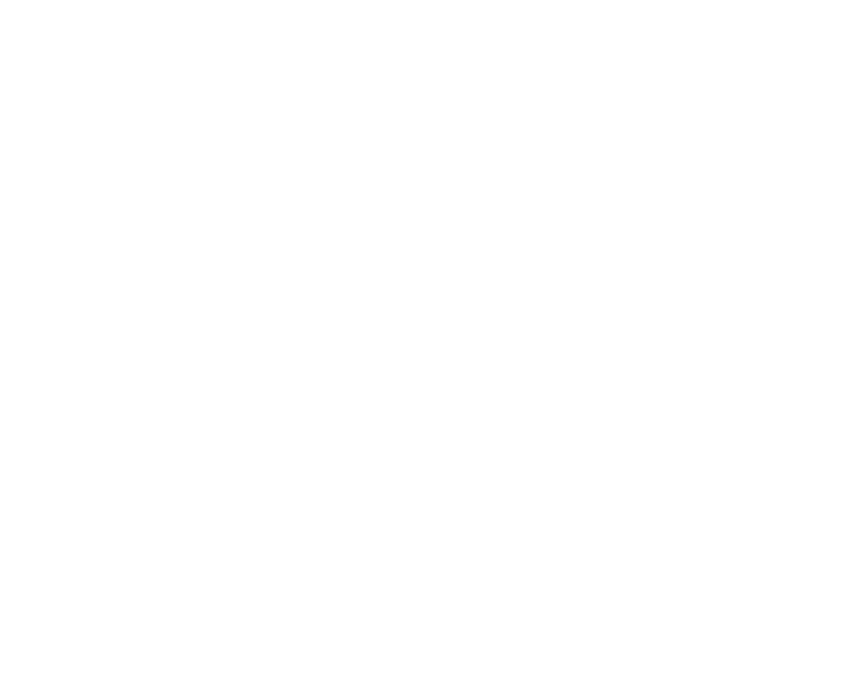
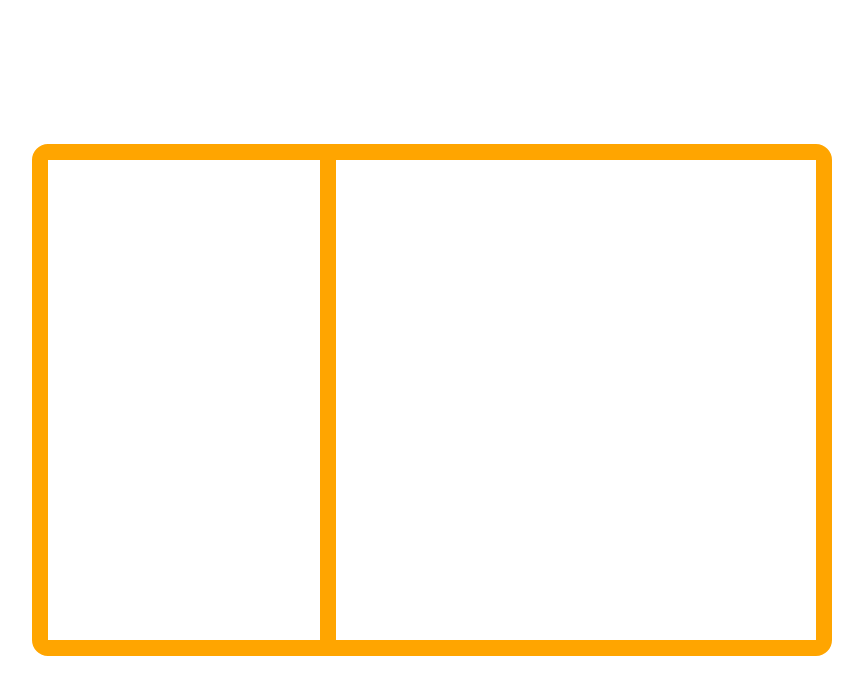
Before and after one commit to Dramura5088/Dramura5088.github.io, a plain HTML site: page index.html in a window 1280 px wide. Shown: the whole page, without its empty margins (208-1071 px from the left). Drawn offline with Linux system fonts and the light colour scheme; a web font is replaced by a local one.

Commit message:
A bit of setup
Kinda is what it looks like.

```diff
--- a/index.html
+++ b/index.html
@@ -3,10 +3,12 @@
     <head>
         <link href="https://fonts.googleapis.com/css2?family=Odibee+Sans&display=swap" rel="stylesheet">
         <link href="style.css" rel="stylesheet" type="text/css" />
+        <script src="script.js"></script>
     </head>
     <body>
         <div id = "holder">
-
+            <div id = "buttonHolder"></div>
+            <div id = "gridHolder"></div>
         </div>
     </body>
 </html>
--- a/style.css
+++ b/style.css
@@ -1,9 +1,53 @@
 :root {
-    color: red;
+    color: black;
+    --main-colour: orange;
+    --second-colour: red;
+}
+
+body {
+    margin: 0px;
+    min-width: 100vw;
+    min-height: 100vh;
 }
 
 #holder {
-    height: 40vh;
-    width: 40vh;
+
+    min-height: 60vh;
+    max-height: 60vh;
+
+    min-width: 60vw;
+    max-width: 60vw;
     border-radius: 1rem;
+    border: 2vh solid var(--main-colour);
+
+    margin: 0;
+    position: absolute;
+    top: 50%;
+    left: 50%;
+    -ms-transform: translate(-50%, -50%);
+    transform: translate(-50%, -50%);
+
+    display: flex;
+    flex-direction: row;
+    justify-content: flex-end;
 }
+
+#gridHolder {
+    min-height: 60vh;
+    max-height: 60vh;
+
+    min-width: 60vh;
+    max-width: 60vh;
+
+    margin: 0px;
+    border-left: 2vh solid var(--main-colour);
+    background-color: var(white);
+}
+
+#buttonHolder {
+    min-height: 20vh;
+    max-height: 20vh;
+
+    min-width: 20vw;
+    max-width: 20vw;
+}
```
